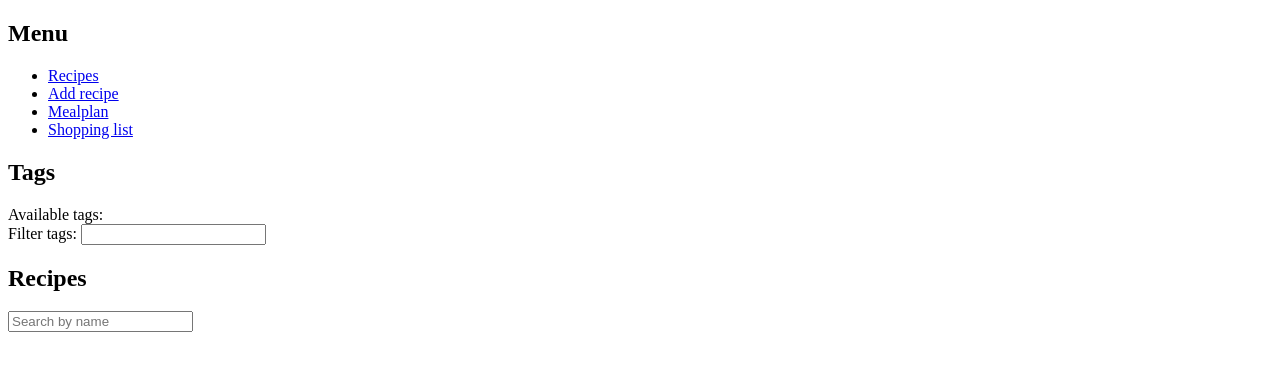
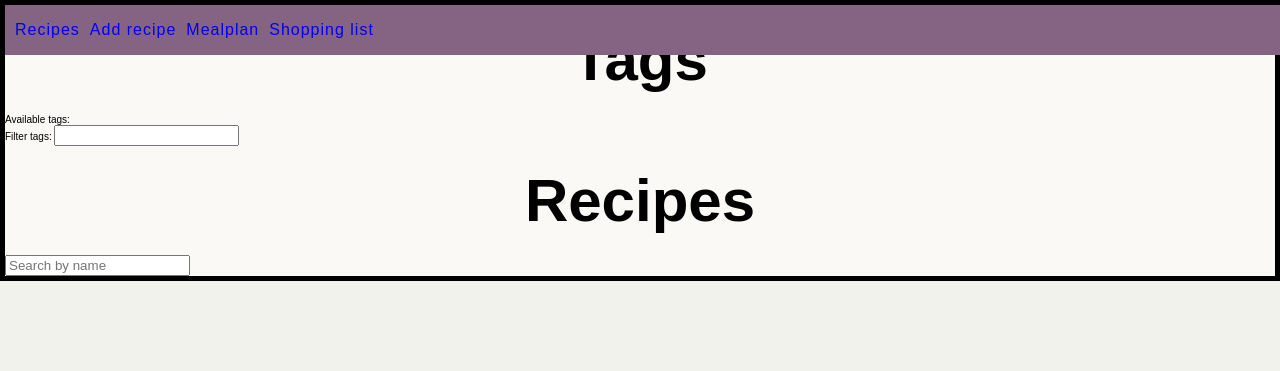
Before and after one commit to SimoHellgren/cookbook, a Flask app: page / in a window 1280 px wide. Shown: the top 371 px of the page. Run offline with Flask 2, Linux system fonts and the light colour scheme; data that the repository does not hold is empty.

Commit message:
testing layout and styles

```diff
--- a/frontend/templates/base.html
+++ b/frontend/templates/base.html
@@ -1,14 +1,35 @@
 <!doctype html>
 <title>{% block title %}{% endblock %} - Cookbook</title>
-<nav>
-  <h1>Menu</h1>
-  <ul>
-    <li><a href="{{ url_for('recipes') }}">Recipes</a>
-    <li><a href="{{ url_for('add_recipe') }}">Add recipe</a>
-    <li><a href="{{ url_for('mealplan') }}">Mealplan</a>
-    <li><a href="{{ url_for('shopping_list') }}">Shopping list</a>
+<head>
+  <link rel="stylesheet" href="{{ url_for('static', filename='style.css') }}">
+</head>
+<body>
+  <nav class="navbar">
+    <ul class="navbar-nav">
+      <li class="navbar-item">
+        <a href="{{ url_for('recipes') }}", class="nav-link">
+          <span class="link-text">Recipes</span>
+        </a>
+      </li>
+      <li class="navbar-item">
+        <a href="{{ url_for('add_recipe') }}", class="nav-link">
+          <span class="link-text">Add recipe</span>
+        </a>
+      </li>
+      <li class="navbar-item">
+        <a href="{{ url_for('mealplan') }}", class="nav-link">
+          <span class="link-text">Mealplan</span>
+        </a>
+      </li>
+      <li class="navbar-item">
+        <a href="{{ url_for('shopping_list') }}", class="nav-link">
+          <span class="link-text">Shopping list</span>
+        </a>
+      </li>
     </ul>
   </nav>
+
+  <main>
     <section class="content">
       <header>
         {% block header %}{% endblock %}
@@ -18,3 +39,5 @@
       {% endfor %}
       {% block content %}{% endblock %}
     </section>
+  </main>
+</body>
--- a/frontend/templates/recipes.html
+++ b/frontend/templates/recipes.html
@@ -16,22 +16,13 @@
         <input name="search" id="search" placeholder="Search by name">
         <input type="submit" hidden/>
     </form>
-    <ul>
-        {% for recipe in recipes %}
-            <p><a href="#{{recipe['name']}}">{{recipe['name']}}</a></p>
-        {% endfor %}
-    </ul>
 
-
+    <section class="basic-grid">
     {% for recipe in recipes %}
+    <div class="card">
         <h2 id="{{recipe['name']}}"><a href="{{ url_for('get_recipe', id=recipe['id'])}}">{{recipe['name']}} ({{ recipe['servings'] }} servings)</a></h2>
-        <b>Tags:</b> {{ recipe['tags'] }}
-        <ul>
-            {% for ingredient in ingredients|selectattr("recipe_id", "equalto", recipe['id']) %}
-                <li>{{ingredient['name']}} {{ingredient['quantity']}}{{ingredient['measure']}}</li>
-            {% endfor %}
-        </ul>
-        <p>{{recipe['method']}}</p>
+        <b>Tags:</b> <div class="tag">{{ recipe['tags'] }}</div>
+    </div>
     {% endfor %}
-
+    </section>
 {% endblock %}
--- /dev/null
+++ b/static/style.css
@@ -0,0 +1,77 @@
+html {
+    font-size: 10px;
+    font-family: sans-serif;
+    background-color: #f2f2ed;
+}
+
+.main {
+    margin-top: 5rem;
+}
+
+.navbar {
+    background-color: #856382;
+    width: 100vw;
+    height: 5rem;
+    position: fixed;
+    transition: height 200ms ease;
+}
+
+.navbar-nav {
+    list-style: none;
+    padding: 0;
+    margin: 0;
+    display: flex;
+    flex-direction: row;
+    align-items: center;
+}
+
+.nav-link {
+    display: flex;
+    align-items: center;
+    height: 5rem;
+    text-decoration: none;
+}
+
+.link-text {
+    display: block;
+    margin-left: 1rem;
+}
+
+
+body {
+    margin: 0 auto;
+    padding: 0;
+    background-color: #FAF9F6;
+    border: 5px solid black;
+}
+
+.card {
+    background-color: #d9d9d4;
+    justify-content: center;
+    align-items: center;
+    flex-direction: column;
+}
+
+.tag {
+    background-color: #ebb5e6;
+    border-radius: 5px;
+}
+
+.basic-grid {
+    display: grid;
+    gap: 1rem;
+    grid-template-columns: repeat(auto-fit, minmax(240px, 1fr))
+}
+
+h1 {
+    margin: 0;
+    padding: 20px 0;
+    font-size: 60px;
+    text-align: center;
+}
+
+p, li {
+    font-size: 16px;
+    line-height: 2;
+    letter-spacing: 1px;
+}
```
Lines whose indentation alone changed are shown as unchanged.
